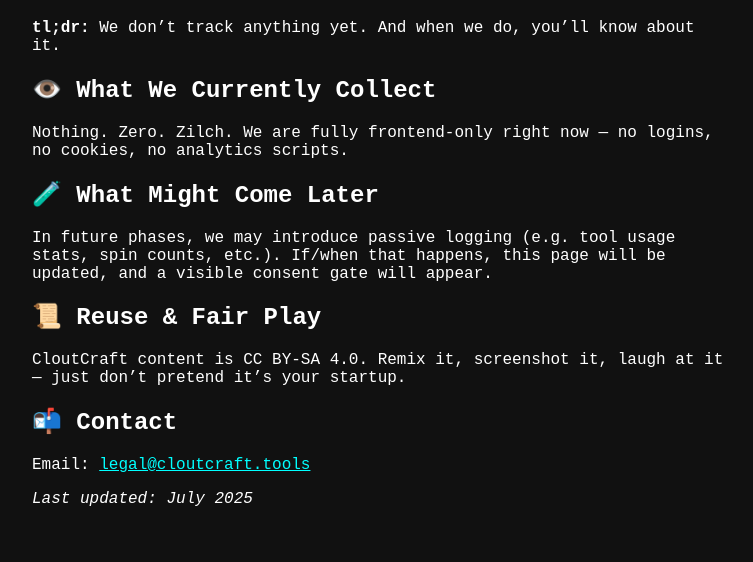
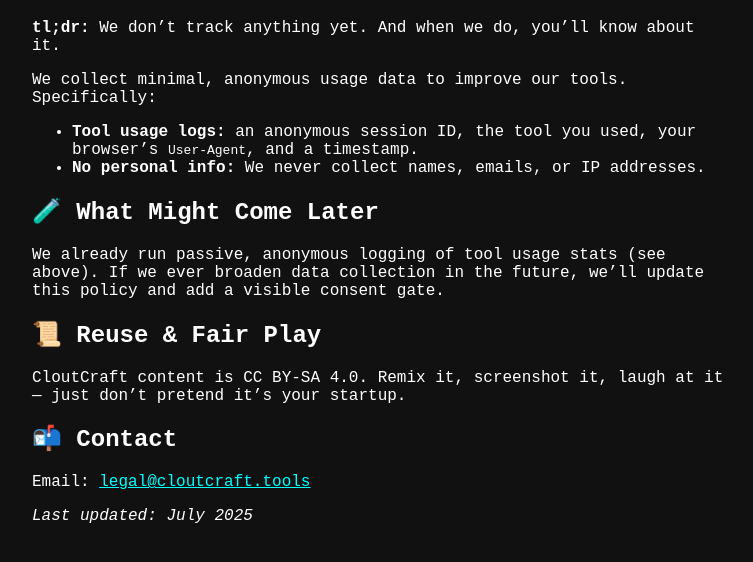
Before and after one commit to cloutcraft/cloutcraft, a website: page privacy.html in a window 1280 px wide. Shown: the part 96-658 px from the top of the page, without its empty margins (258-1011 px from the left). Drawn offline with Linux system fonts and the light colour scheme.

Commit message:
Updated the legalities

```diff
--- a/privacy.html
+++ b/privacy.html
@@ -23,19 +23,43 @@
   </head>
   <body>
     <h1>🔐 Privacy Policy</h1>
-  <p><strong>tl;dr:</strong> We don’t track anything yet. And when we do, you’ll know about it.</p>
+    <p>
+      <strong>tl;dr:</strong> We don’t track anything yet. And when we do,
+      you’ll know about it.
+    </p>
 
-  <h2>👁️ What We Currently Collect</h2>
-  <p>Nothing. Zero. Zilch. We are fully frontend-only right now — no logins, no cookies, no analytics scripts.</p>
+    <p>
+      We collect minimal, anonymous usage data to improve our tools.
+      Specifically:
+    </p>
+    <ul>
+      <li>
+        <strong>Tool usage logs:</strong> an anonymous session ID, the tool you
+        used, your browser’s <code>User‑Agent</code>, and a timestamp.
+      </li>
+      <li>
+        <strong>No personal info:</strong> We never collect names, emails, or IP
+        addresses.
+      </li>
+    </ul>
 
     <h2>🧪 What Might Come Later</h2>
-  <p>In future phases, we may introduce passive logging (e.g. tool usage stats, spin counts, etc.). If/when that happens, this page will be updated, and a visible consent gate will appear.</p>
+    <p>
+      We already run passive, anonymous logging of tool usage stats (see above).
+      If we ever broaden data collection in the future, we’ll update this policy
+      and add a visible consent gate.
+    </p>
 
     <h2>📜 Reuse & Fair Play</h2>
-  <p>CloutCraft content is CC BY-SA 4.0. Remix it, screenshot it, laugh at it — just don’t pretend it’s your startup.</p>
+    <p>
+      CloutCraft content is CC BY-SA 4.0. Remix it, screenshot it, laugh at it —
+      just don’t pretend it’s your startup.
+    </p>
 
     <h2>📬 Contact</h2>
-  <p>Email: <a href="mailto:legal@cloutcraft.tools">legal@cloutcraft.tools</a></p>
+    <p>
+      Email: <a href="mailto:legal@cloutcraft.tools">legal@cloutcraft.tools</a>
+    </p>
 
     <p><em>Last updated: July 2025</em></p>
   </body>
```
Also changed, not shown: license.html (+24 -2 lines), terms.html (+31 -5 lines), 1 other file. Lines whose indentation alone changed are shown as unchanged.
